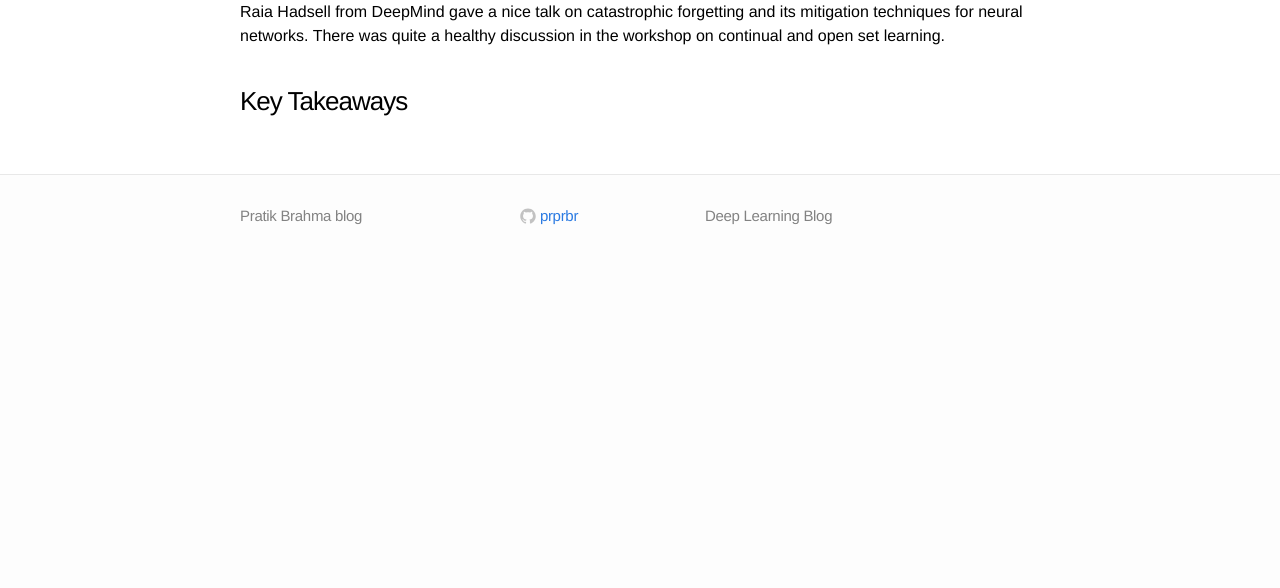
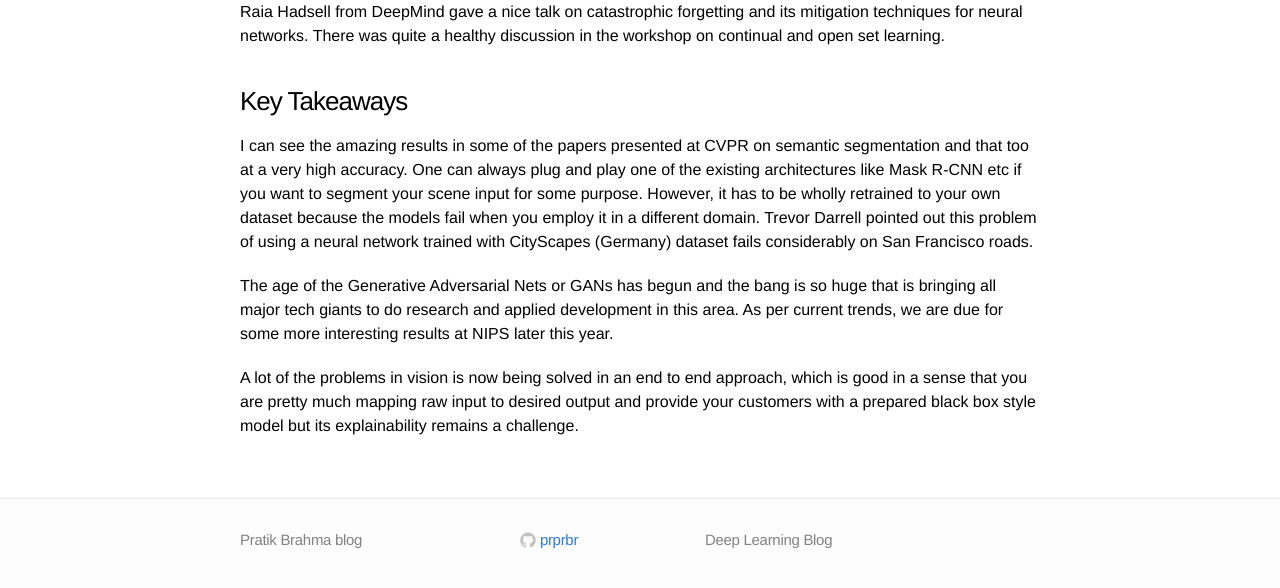
Before and after one commit to prprbr/prprbr.github.io, a Jekyll site: the page built from _posts/2017-08-06-Deeplearning-CVPR.markdown, in a window 1280 px wide and 900 px high, scrolled down 3494 px, cut to the strip 303-891 px from the top of the window. Built offline with Jekyll 4.4.1, drawn with Linux system fonts in a browser that asks for light colours; comment, search, counter and statistics services are not loaded; before the commit the page ends 4070 px from its top, so only the background shows below that.

Commit message:
Update 2017-08-06-Deeplearning-CVPR.markdown

```diff
--- a/_posts/2017-08-06-Deeplearning-CVPR.markdown
+++ b/_posts/2017-08-06-Deeplearning-CVPR.markdown
@@ -46,3 +46,9 @@ This was actually my most interesting day of the entire event. A very beautifull
 Raia Hadsell from DeepMind gave a nice talk on catastrophic forgetting and its mitigation techniques for neural networks. There was quite a healthy discussion in the workshop on continual and open set learning.
 
 ### Key Takeaways
+
+I can see the amazing results in some of the papers presented at CVPR on semantic segmentation and that too at a very high accuracy. One can always plug and play one of the existing architectures like Mask R-CNN etc if you want to segment your scene input for some purpose. However, it has to be wholly retrained to your own dataset because the models fail when you employ it in a different domain. Trevor Darrell pointed out this problem of using a neural network trained with CityScapes (Germany) dataset fails considerably on San Francisco roads.
+
+The age of the Generative Adversarial Nets or GANs has begun and the bang is so huge that is bringing all major tech giants to do research and applied development in this area. As per current trends, we are due for some more interesting results at NIPS later this year.
+
+A lot of the problems in vision is now being solved in an end to end approach, which is good in a sense that you are pretty much mapping raw input to desired output and provide your customers with a prepared black box style model but its explainability remains a challenge.
```
